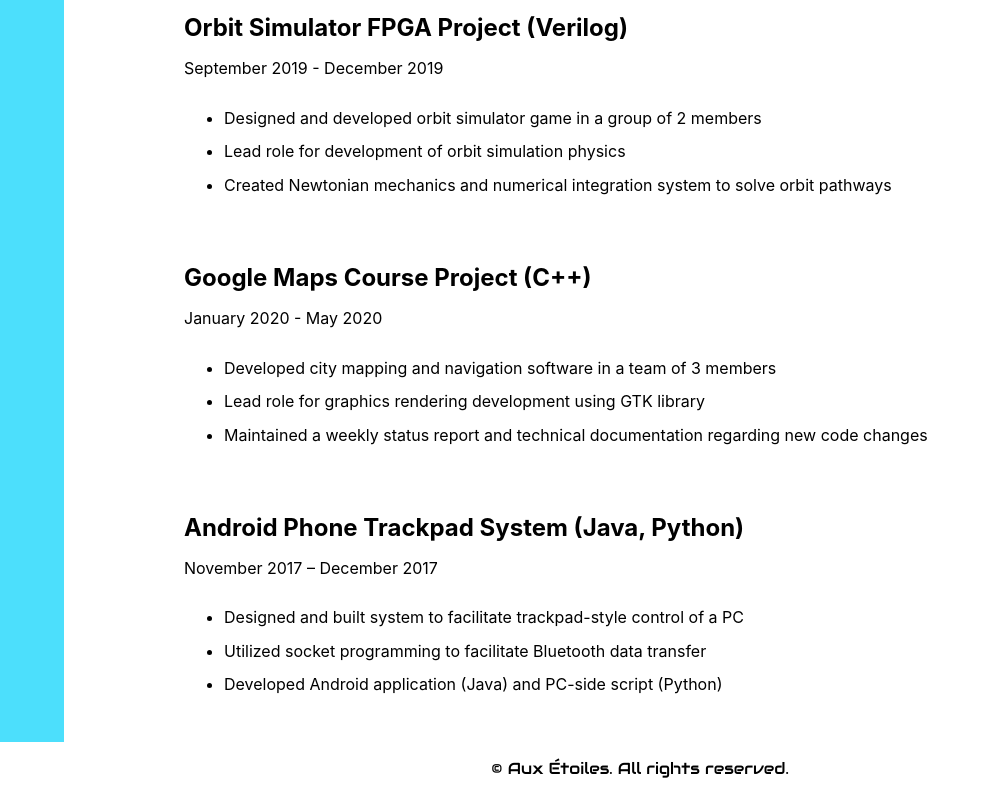
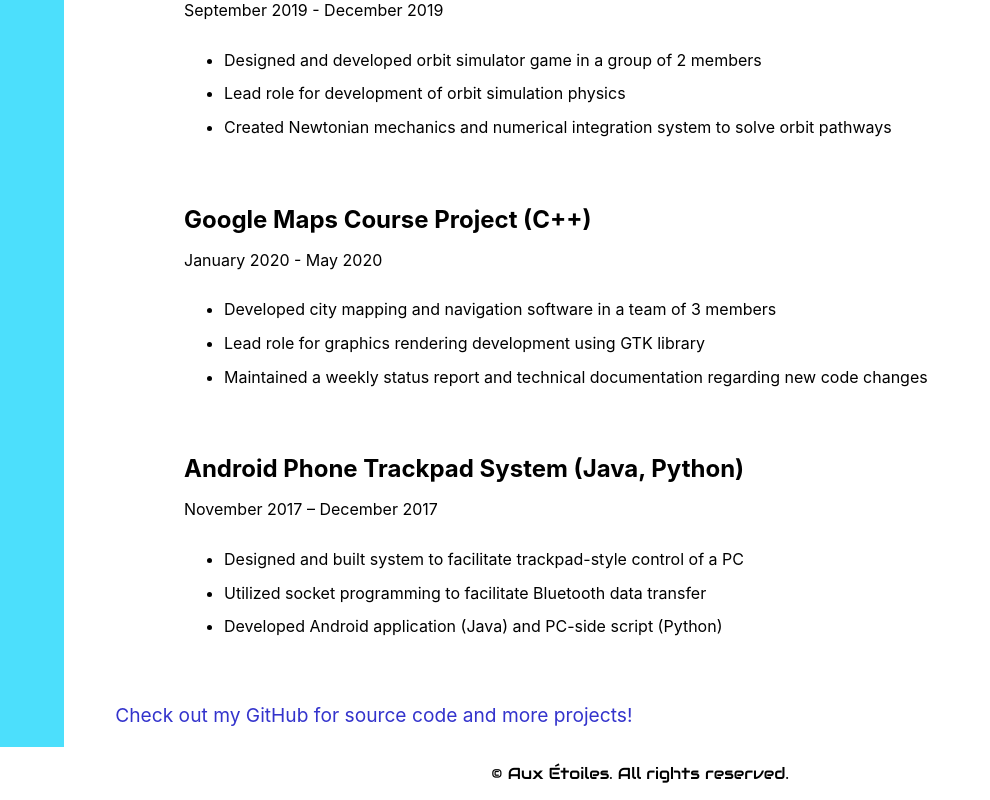
Before and after one commit to pmistry9597/AuxEtoiles.space, a Next.js app: page /aboutcreator in a window 1280 px wide. Shown: the part 2985-3785 px from the top of the page, without its empty margins (0-990 px from the left). Built offline with nearby package versions, Linux system fonts and the light colour scheme.

Commit message:
Added github link to bottom of page

```diff
--- a/pages/aboutcreator.js
+++ b/pages/aboutcreator.js
@@ -178,9 +178,11 @@ export default function Home() {
               <li style={{marginTop: '0.85em'}}>Utilized socket programming to facilitate Bluetooth data transfer</li>
               <li style={{marginTop: '0.85em'}}>Developed Android application (Java) and PC-side script (Python)</li>
             </ul>
-
           </li>
         </ul>
+      </div>
+      <div style={{padding: '1em', fontSize: '1.2em', color: '#3333cc'}}>
+        <a href='https://github.com/pmistry9597' target='_blank'>Check out my GitHub for source code and more projects!</a>
       </div>
       </Leftbar>
 
```
